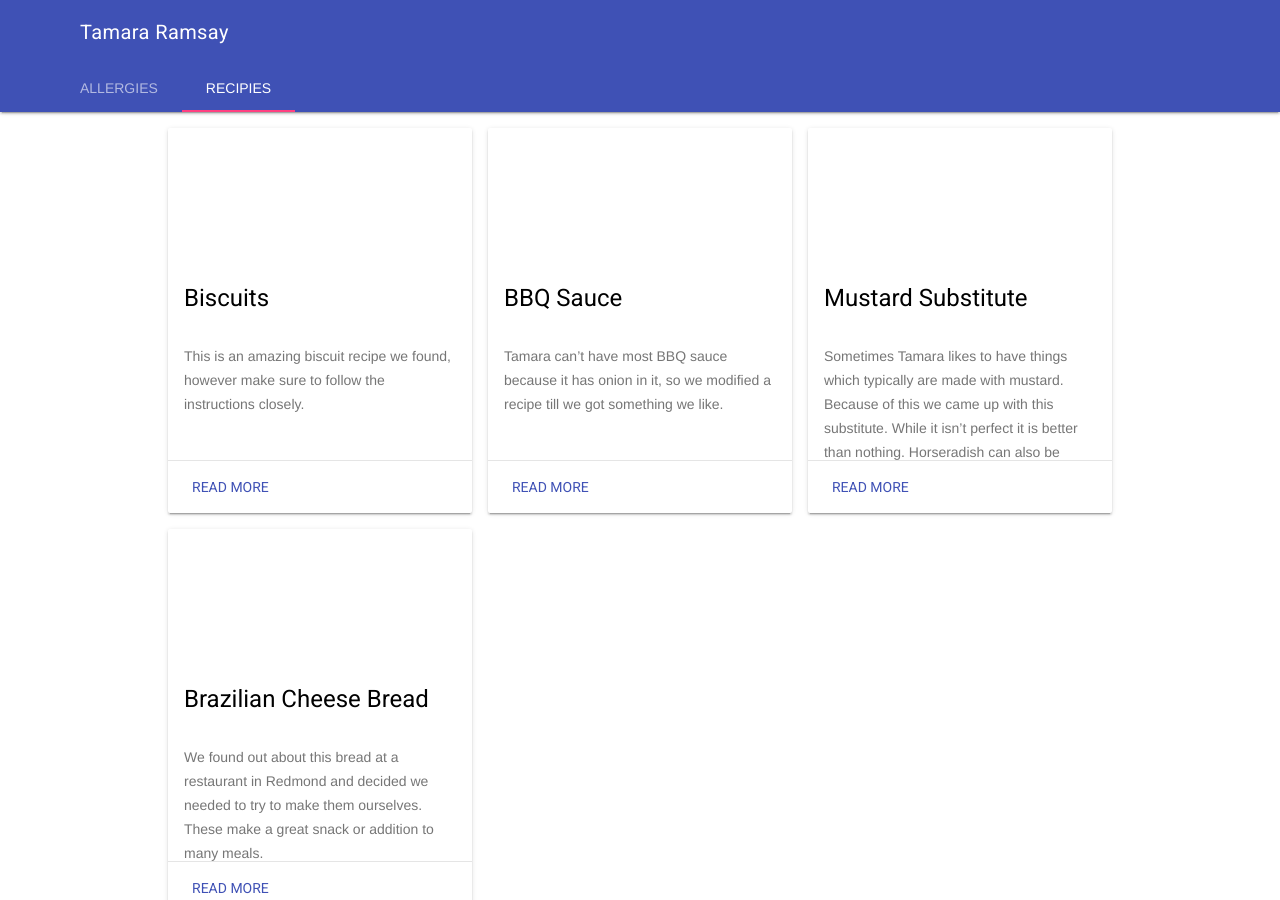
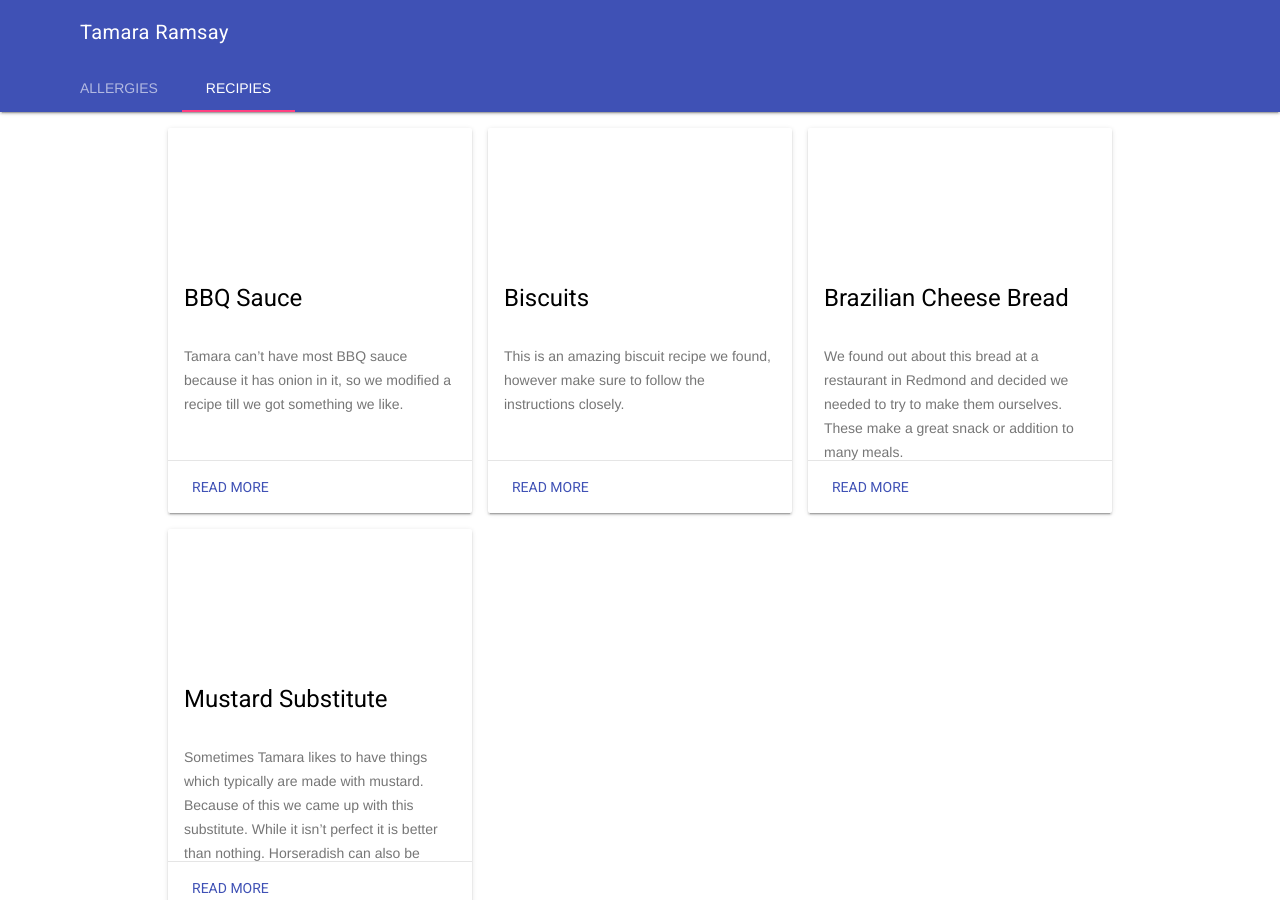
Before and after one commit to CameronDevine/tamara-website, a Jekyll site: the page built from recipies.html, in a window 1280 px wide. Built offline with Jekyll 4.4.1, drawn with Linux system fonts in a browser that asks for light colours.

Commit message:
sorted the recipies by title

```diff
--- a/recipies.html
+++ b/recipies.html
@@ -3,8 +3,10 @@ layout: default
 title: Recipies
 ---
 
+{% assign sortedPosts = site.posts | sort: 'title' %}
+
 <div class="mdl-grid" style="max-width:10in">
-  {% for post in site.posts %}
+  {% for post in sortedPosts %}
     <div class="mdl-cell mdl-cell--4-col">
       <div class="mdl-card mdl-shadow--2dp" style="width:100%">
         <div class="mdl-card__title" style="height:200px">
```
